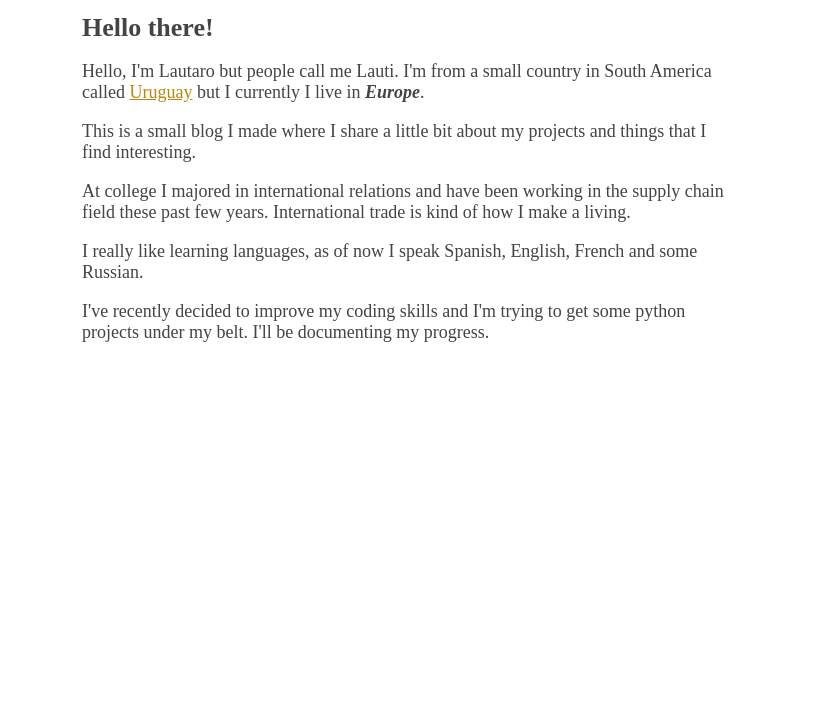
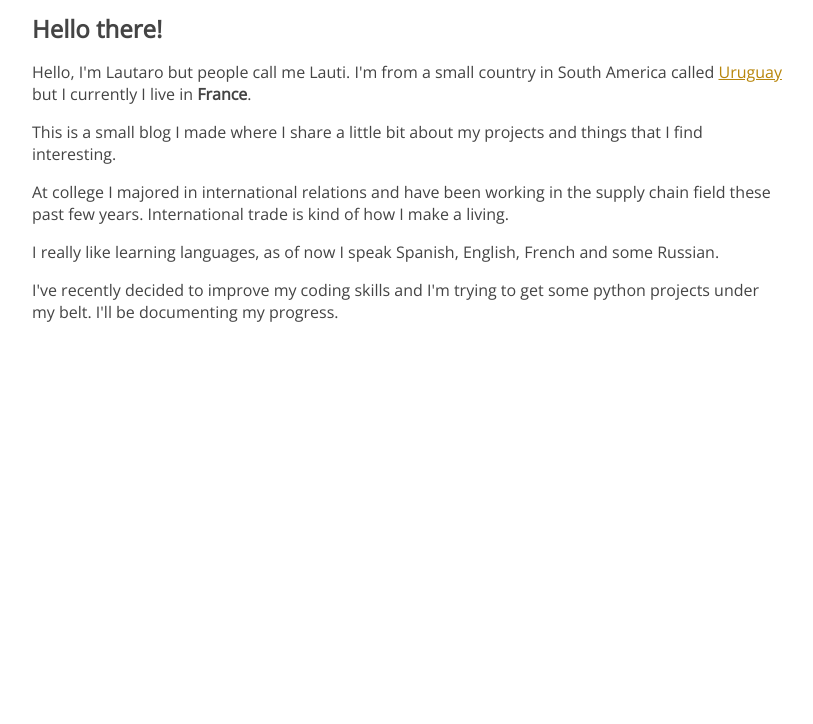
Before and after one commit to FRCLYE/frclye.github.io, a plain HTML site: page index.html in a window 1280 px wide. Shown: the part 76-800 px from the top of the page, without its empty margins (233-1046 px from the left). Drawn offline with Linux system fonts and the light colour scheme.

Commit message:
changed fonts, added test 404

```diff
--- a/index.html
+++ b/index.html
@@ -18,7 +18,7 @@
 <h1>Hello there!</h1>
 
 <p>Hello, I'm Lautaro but people call me Lauti. I'm from a small country in South America
-    called <a href="https://en.wikipedia.org/wiki/Uruguay">Uruguay</a> but I currently I live in <em><b>Europe</b></em>.</p>
+    called <a href="https://en.wikipedia.org/wiki/Uruguay">Uruguay</a> but I currently I live in <b>France</b>.</p>
 
 <p>This is a small blog  I made where I  share a little bit about my projects and things that I find interesting.</p>
 
--- a/style.css
+++ b/style.css
@@ -1,18 +1,30 @@
+@font-face{
+  font-family:'Open Sans';
+  src:url('fonts/OpenSans-Variablet.ttf');
+  font-weight:400;
+  font-style: normal;
+}
+
 body {
-    max-width: 650px;
+    max-width: 750px;
     margin: 40px auto;
     padding: 0 10px;
-    font: "Segoe UI", Roboto, "Helvetica Neue", Arial, "Noto Sans", sans-serif, "Apple Color Emoji", "Segoe UI Emoji", "Segoe UI Symbol", "Noto Color Emoji";
-    font-size: 18px;
-    color: #444;
+    font-family: 'Open Sans', sans-serif;
+    font: size 18px;
+    color:#444;
   }
 
+b{
+  font-weight:600;
+  font-size:16px;
+}
+
 h1{
-  font-size: 26px;
+  font-size: 24px;
 }
 
 h2{
-  font-size:22px;
+  font-size:20px;
 }
 
 .article-date{
```
Also changed, not shown: 404.html (added, +1 -0 lines), fonts/OpenSans-Variablet.ttf (added).
